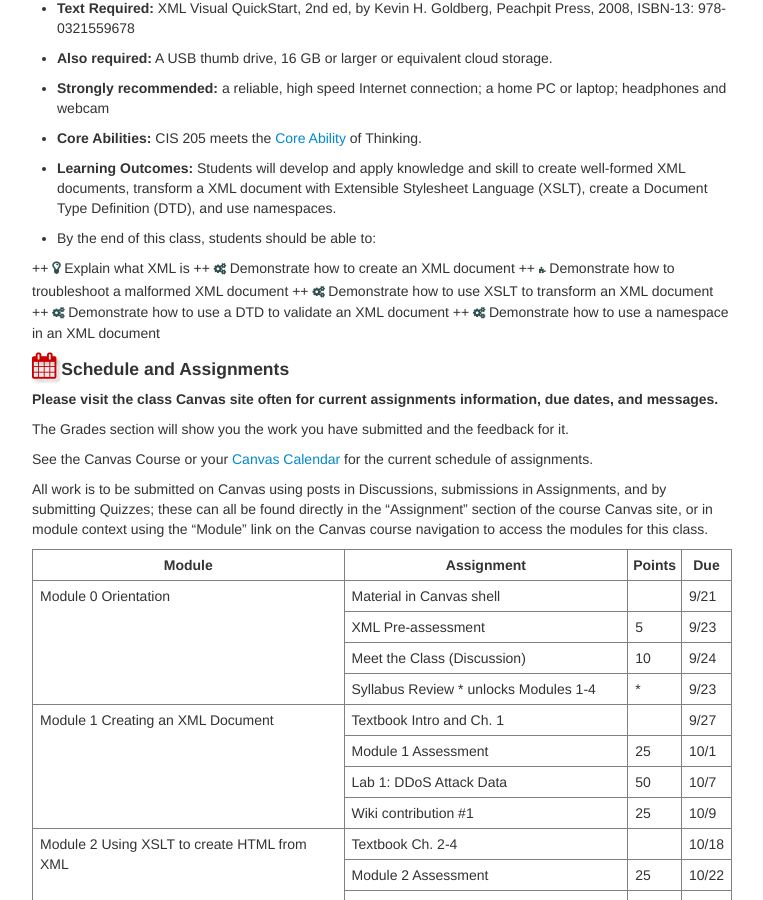
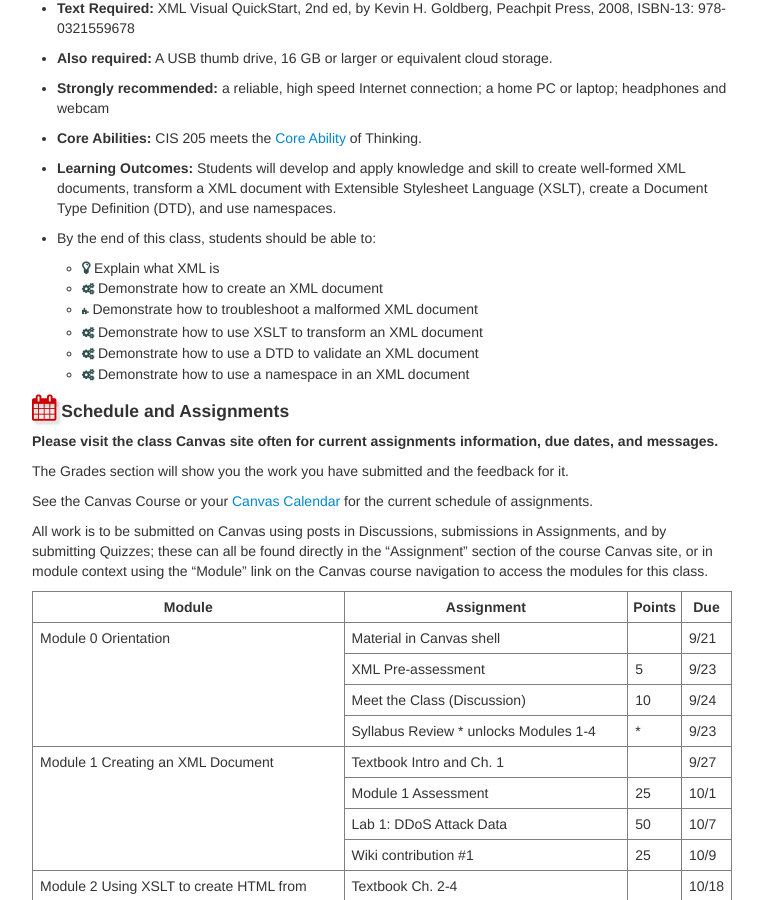
Before and after one commit to argoc/syllabub, a Jekyll site: the page built from CIS205.md, in a window 1280 px wide and 900 px high, scrolled down 1220 px. Shown: the whole window, without its empty margins (258-1021 px from the left). Built offline with Jekyll 4.4.1, drawn with Linux system fonts in a browser that asks for light colours.

Commit message:
list edit

```diff
--- a/CIS205.md
+++ b/CIS205.md
@@ -64,13 +64,12 @@ On Line students are welcome to attend ground sessions.
 * **Learning Outcomes:** Students will develop and apply knowledge and skill to create well-formed XML documents, transform a XML document with Extensible Stylesheet Language (XSLT), create a Document Type Definition (DTD), and use namespaces.
 
 * By the end of this class, students should be able to:
-
- ++ <b class="bloom2"></b> Explain what XML is
- ++ <b class="bloom4"></b> Demonstrate how to create an XML document
- ++ <b class="bloom5"></b> Demonstrate how to troubleshoot a malformed XML document
- ++ <b class="bloom4"></b> Demonstrate how to use XSLT to transform an XML document
- ++ <b class="bloom4"></b> Demonstrate how to use a DTD to validate an XML document
- ++ <b class="bloom4"></b> Demonstrate how to use a namespace in an XML document
+  * <b class="bloom2"></b> Explain what XML is
+  * <b class="bloom4"></b> Demonstrate how to create an XML document
+  * <b class="bloom5"></b> Demonstrate how to troubleshoot a malformed XML document
+  * <b class="bloom4"></b> Demonstrate how to use XSLT to transform an XML document
+  * <b class="bloom4"></b> Demonstrate how to use a DTD to validate an XML document
+  * <b class="bloom4"></b> Demonstrate how to use a namespace in an XML document
 
 
 #### <i class="fa fa-calendar" id="schedule"></i> Schedule and Assignments
```
